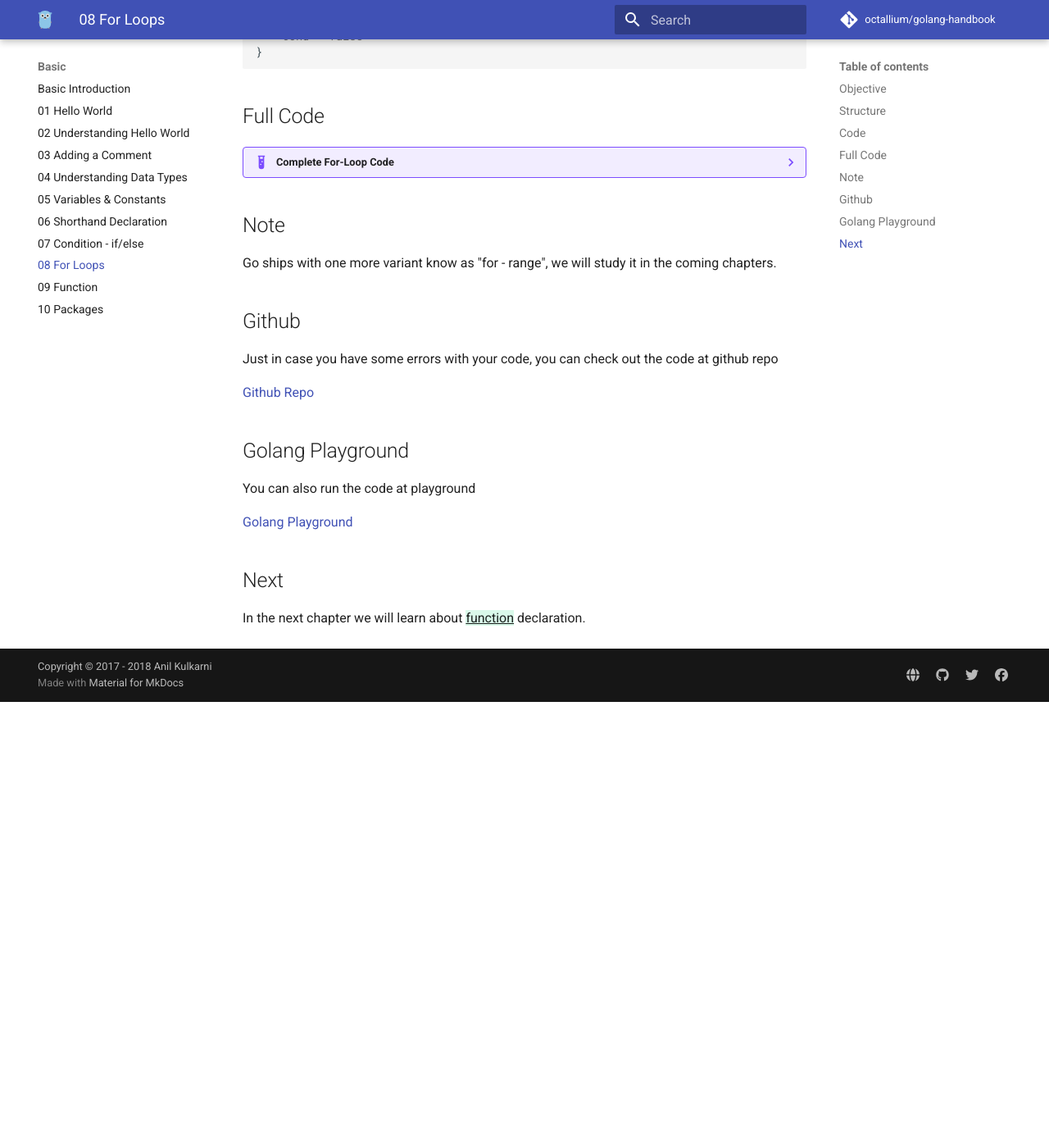
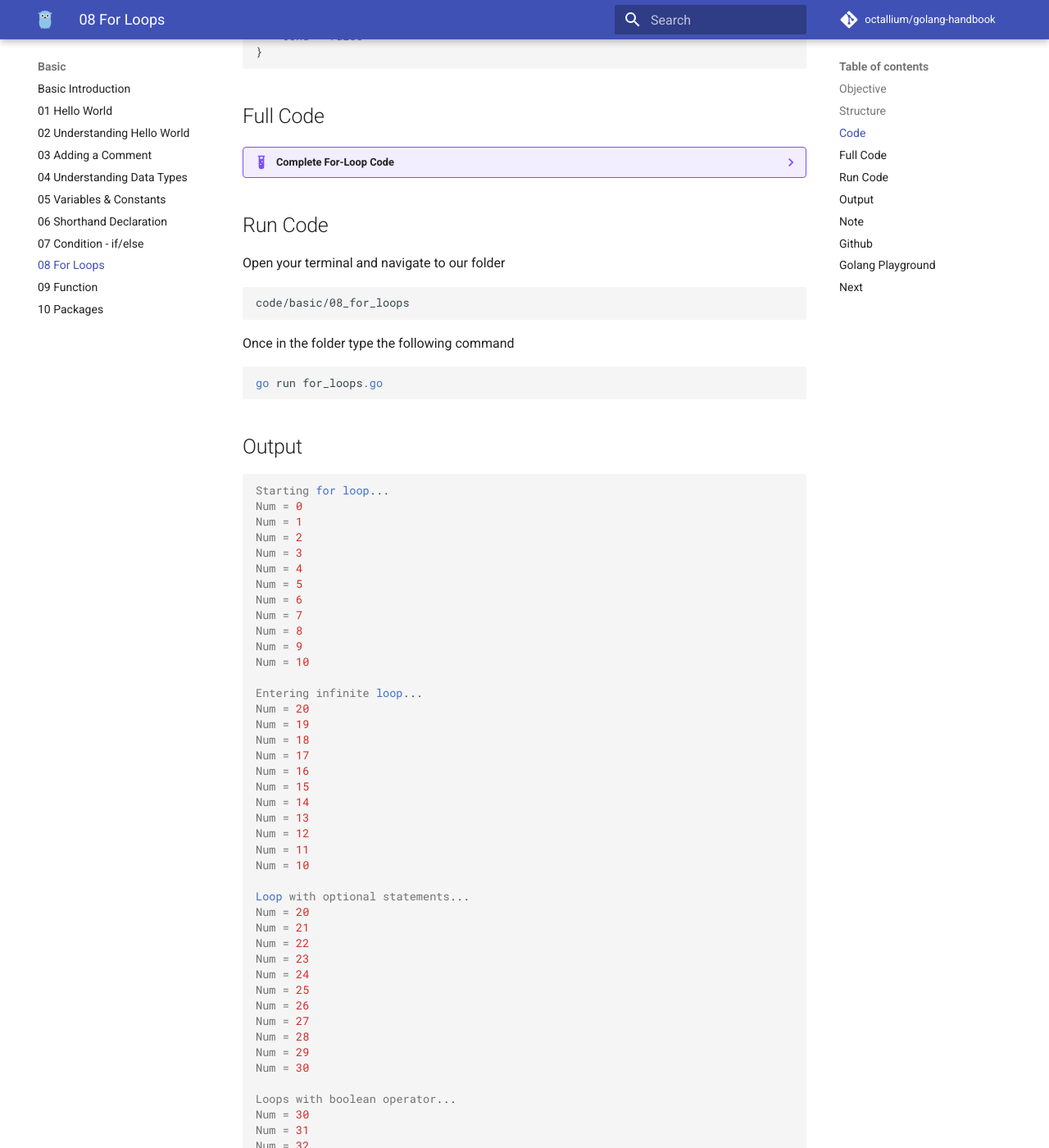
Before and after one commit to octallium/golang-handbook, an MkDocs documentation site: the page built from docs/basic/for_loops.md, in a window 1280 px wide and 1400 px high, scrolled down 3369 px. Shown: the whole window at 82% size. Built offline with MkDocs 1.6.1 and Material for MkDocs 9.7.7, drawn with Linux system fonts in a browser that asks for light colours; comment, search, counter and statistics services are not loaded; old or Windows-style settings are respelled for this version of MkDocs; before the commit the page ends 4225 px from its top, so only the background shows below that; some of the changed text lies outside the part shown.

````diff
--- a/docs/basic/for_loops.md
+++ b/docs/basic/for_loops.md
@@ -197,6 +197,70 @@ In order to break the loop we set the condition on line 39
     }
     ```
 
+## Run Code
+
+Open your terminal and navigate to our folder
+
+	code/basic/08_for_loops
+
+Once in the folder type the following command
+
+	go run for_loops.go
+
+## Output
+
+	Starting for loop...
+	Num = 0
+	Num = 1
+	Num = 2
+	Num = 3
+	Num = 4
+	Num = 5
+	Num = 6
+	Num = 7
+	Num = 8
+	Num = 9
+	Num = 10
+
+	Entering infinite loop...
+	Num = 20
+	Num = 19
+	Num = 18
+	Num = 17
+	Num = 16
+	Num = 15
+	Num = 14
+	Num = 13
+	Num = 12
+	Num = 11
+	Num = 10
+
+	Loop with optional statements...
+	Num = 20
+	Num = 21
+	Num = 22
+	Num = 23
+	Num = 24
+	Num = 25
+	Num = 26
+	Num = 27
+	Num = 28
+	Num = 29
+	Num = 30
+
+	Loops with boolean operator...
+	Num = 30
+	Num = 31
+	Num = 32
+	Num = 33
+	Num = 34
+	Num = 35
+	Num = 36
+	Num = 37
+	Num = 38
+	Num = 39
+	Num = 40
+
 ## Note
 
 Go ships with one more variant know as "for - range", we will study it in the coming chapters.
````
Also changed, not shown: docs/basic/functions.md (+35 -0 lines), docs/basic/hello-world.md (+16 -4 lines), docs/basic/if-else.md (+10 -0 lines), docs/basic/shorthand-declaration.md (+16 -6 lines), docs/basic/variables-constants.md (+18 -0 lines), site/basic/for_loops/index.html, site/basic/functions/index.html, site/basic/hello-world/index.html, site/basic/if-else/index.html, site/basic/shorthand-declaration/index.html, site/basic/variables-constants/index.html, site/search/search_index.json.
